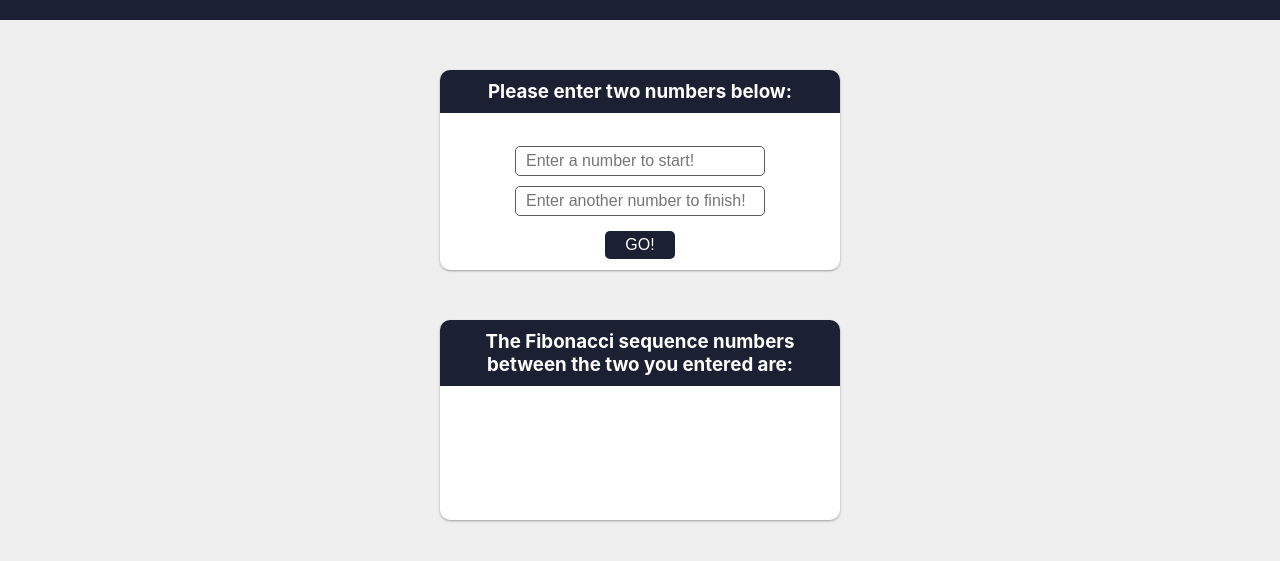
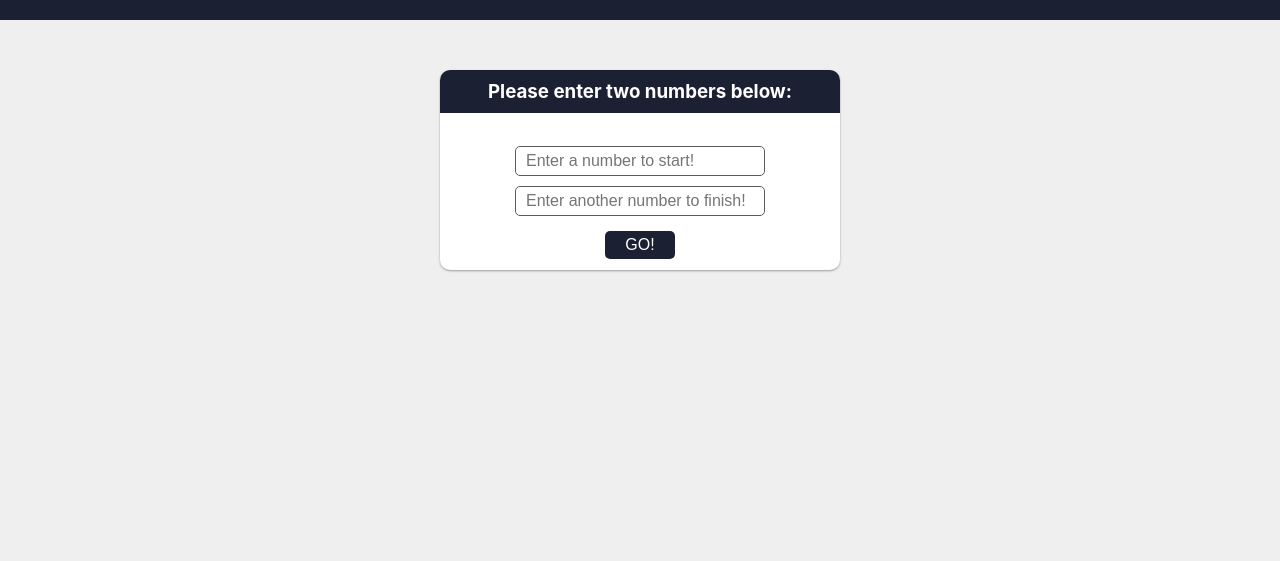
Before and after one commit to charlesGraham/fib-seq, a React (Create React App) app: page / in a window 1280 px wide. Shown: the part 253-814 px from the top of the page. Built offline with nearby package versions, Linux system fonts and the light colour scheme; grey boxes are pictures that could not be loaded.

Commit message:
conditional rendering for <Output />

```diff
--- a/src/components/Input.js
+++ b/src/components/Input.js
@@ -6,6 +6,7 @@ function Input() {
 
     const [start, setStart] = useState(null);
     const [finish, setFinish] = useState(null);
+    const [ready, setReady] = useState(false);
 
     //print fib sequence until finish
     //loop to conosle log output using start as starting point and finish as ending point
@@ -14,7 +15,7 @@ function Input() {
     let getFinish = (e) => setFinish(e.target.value);
 
     let hideInputBox = (e) => {
-        //compile start & finish into endpoints object
+        setReady(true);
 
         //remove input box
         let boxDisplay = document.querySelector('.box');
@@ -26,13 +27,19 @@ function Input() {
             <div>
                 <div className="box">
                     <h3>Please enter two numbers below:</h3>
+                    <form>
+
+                    </form>
                     <div className="calculations">
                         <input type="text" onChange={getStart} placeholder="Enter a number to start!" />
                         <input type="text" onChange={getFinish}  placeholder="Enter another number to finish!" />
                     </div>
                     <button type="submit" onClick={hideInputBox}>GO!</button>
                 </div>
-                <Output beg={start} end={finish} />
+                {ready ?
+                    <Output beg={start} end={finish} /> :
+                    null
+                }
 
         </div>
 
```
